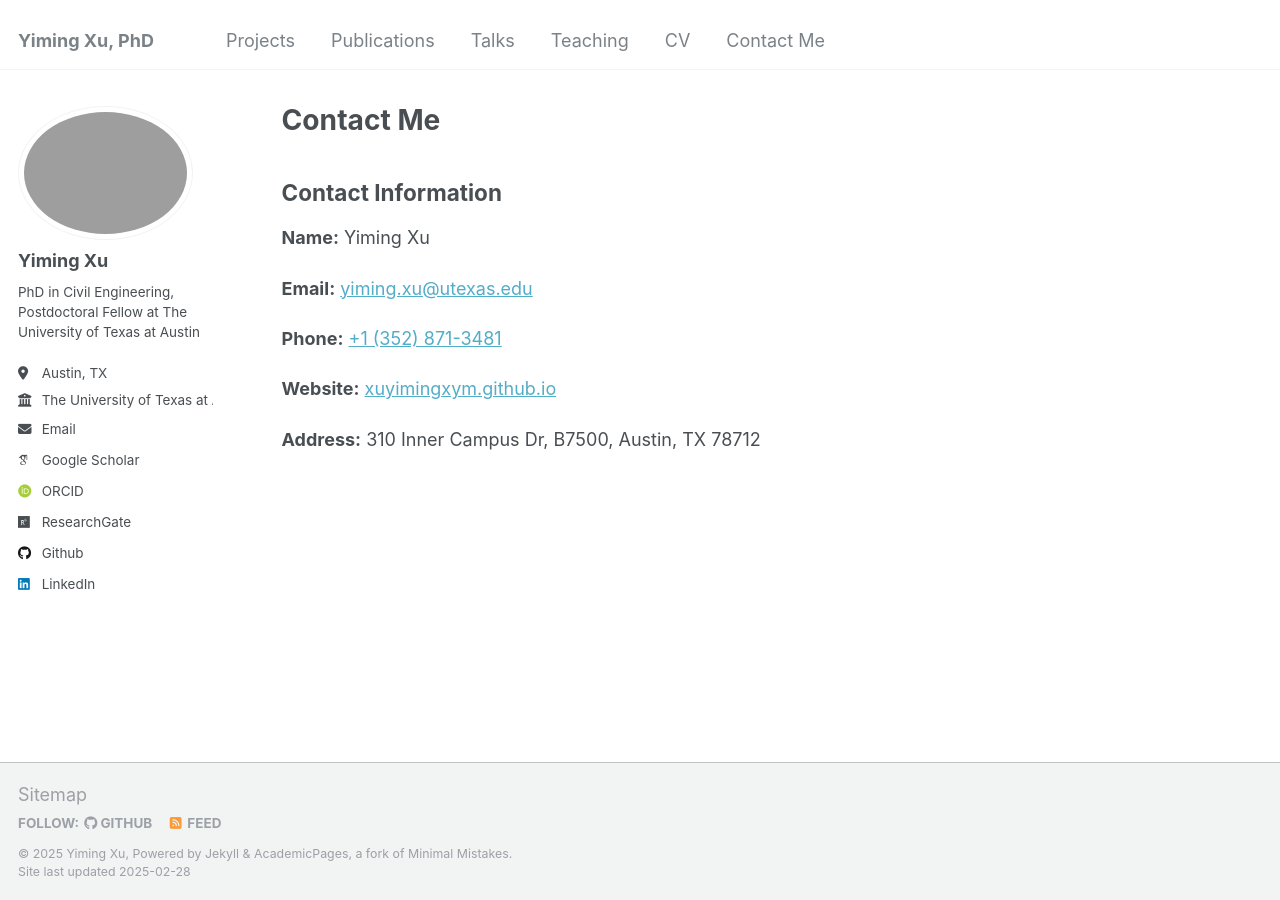
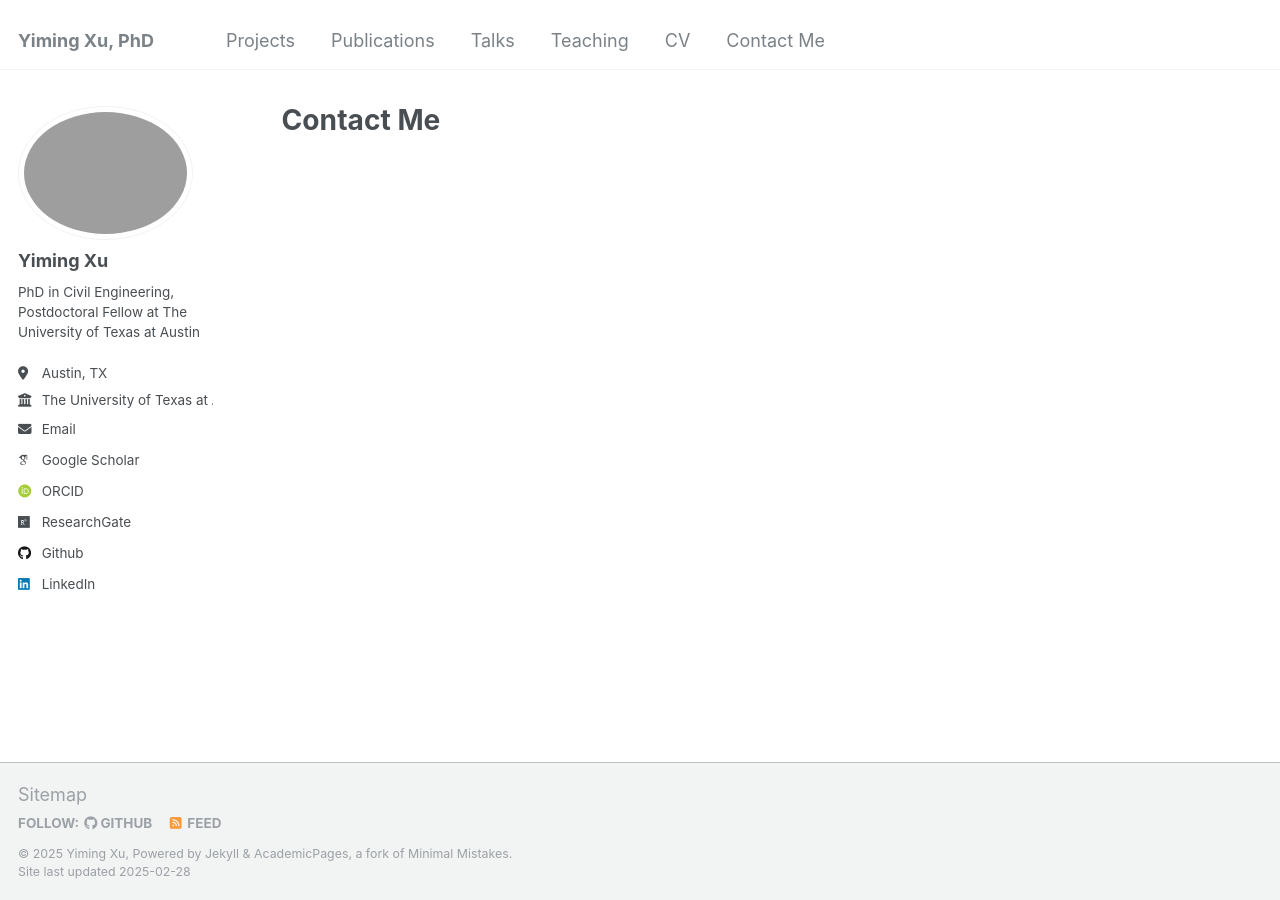
Before and after one commit to xuyimingxym/xuyimingxym.github.io, a Jekyll site: the page built from _pages/contact.html, in a window 1280 px wide. Built offline with Jekyll 4.4.1, drawn with Linux system fonts in a browser that asks for light colours; some web fonts are replaced.

Commit message:
update pubs

```diff
--- a/_pages/contact.html
+++ b/_pages/contact.html
@@ -5,9 +5,9 @@ permalink: /contact/
 author_profile: true
 ---
 
-<h2>Contact Information</h2>
+<!-- <h2>Contact Information</h2>
     <p><strong>Name:</strong> Yiming Xu</p>
     <p><strong>Email:</strong> <a href="mailto:yiming.xu@utexas.edu">yiming.xu@utexas.edu</a></p>
     <p><strong>Phone:</strong> <a href="tel:+13528713481">+1 (352) 871-3481</a></p>
     <p><strong>Website:</strong> <a href="https://xuyimingxym.github.io">xuyimingxym.github.io</a></p>
-    <p><strong>Address:</strong> 310 Inner Campus Dr, B7500, Austin, TX 78712</p>
+    <p><strong>Address:</strong> 310 Inner Campus Dr, B7500, Austin, TX 78712</p> -->
```
Also changed, not shown: _pages/about.md (+2 -2 lines).
